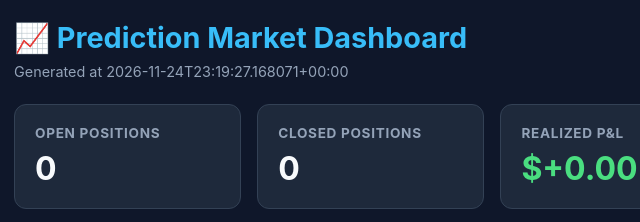
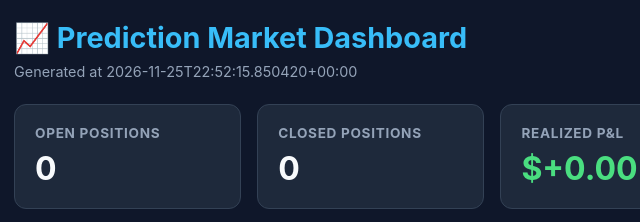
Before and after one commit to outtcom/Predictions-Market, a plain HTML site: page docs/index.html in a window 1280 px wide. Shown: the top 222 px of the page, 26-666 px from the left. Drawn offline with nearby package versions, Linux system fonts and the light colour scheme.

Commit message:
Update dashboard [auto]

```diff
--- a/docs/index.html
+++ b/docs/index.html
@@ -34,7 +34,7 @@
 <body>
     <div class="container">
         <h1>📈 Prediction Market Dashboard</h1>
-        <p class="subtitle">Generated at 2026-11-24T23:19:27.168071+00:00</p>
+        <p class="subtitle">Generated at 2026-11-25T22:52:15.850420+00:00</p>
 
         <div class="grid">
             <div class="card">
```
